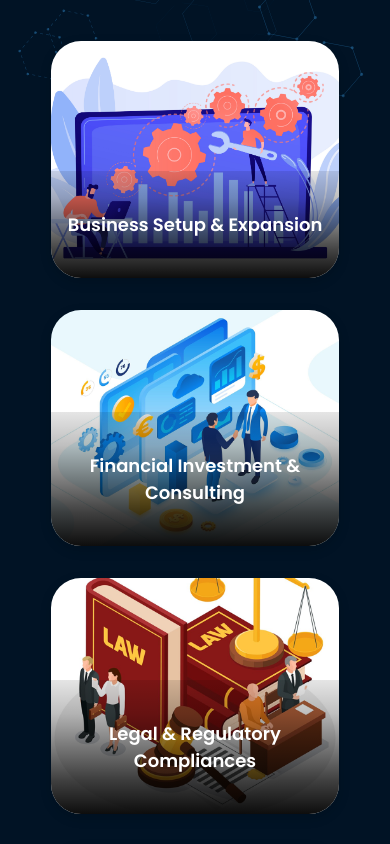
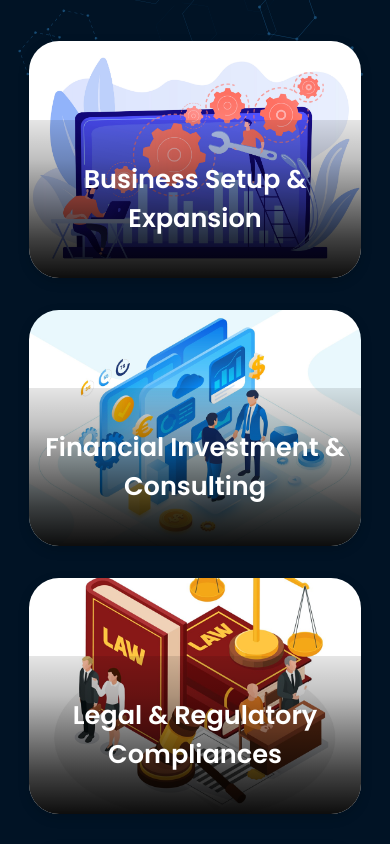
Before and after one commit to FNP-git/FNP-GLOBAL, a React (Vite) app in the folder frontend/: page /about in a window 390 px wide. Shown: the part 6340-7184 px from the top of the page. Built offline with nearby package versions, Linux system fonts and the light colour scheme.

Commit message:
ipad config

```diff
--- a/frontend/src/components/HamburgerMenu.css
+++ b/frontend/src/components/HamburgerMenu.css
@@ -7,7 +7,7 @@
         display: none;
     }
   }
-  @media (max-width: 835px) {
+  @media (max-width: 1024px) {
     /* hide original header menu when hamburger is active */
     #menu {
       display: none !important;
--- a/frontend/src/components/Header.css
+++ b/frontend/src/components/Header.css
@@ -60,7 +60,7 @@
   }
 
   /* hide desktop menu on small screens */
-  @media (max-width: 835px) {
+  @media (max-width: 1024px) {
     #menu {
       display: none;
     }
--- a/frontend/src/components/Seperator.css
+++ b/frontend/src/components/Seperator.css
@@ -16,12 +16,8 @@
     transform: translate(-50%, -50%); /* Adjust for height and width */
     overflow: hidden;
 }
-@media (max-width: 680px){
-    #blr {
-        top: 90%;
-    }
-}
-@media (max-width: 480px){
+
+@media (max-width: 1024px){
     #blr{
         display: none;
     }
--- a/frontend/src/components/ServiceCard.css
+++ b/frontend/src/components/ServiceCard.css
@@ -51,6 +51,10 @@
 @media screen and (max-width: 1024px) {
   .service-card {
     width: 22rem;
+    height: 28vh;
+  }
+  .service-card__label {
+    font-size: 1.6rem;
   }
 }
 
--- a/frontend/src/components/TestCard.css
+++ b/frontend/src/components/TestCard.css
@@ -63,7 +63,7 @@
           font-weight: 300;
         }
   }
-  @media screen and (max-width: 480px) {
+  @media screen and (max-width: 1024px) {
     .testcard {
       flex: 0 0 60vw; /* show 1 card fully, one peeking */
       height: clamp(10rem, 30rem, 20rem);
--- a/frontend/src/pages/Clients.css
+++ b/frontend/src/pages/Clients.css
@@ -69,7 +69,7 @@
     flex: 0 0 25%;
     scroll-snap-align: center;
   }
-  @media screen and (max-width: 768px) {
+  @media screen and (max-width: 1024px) {
     .clients-container{
       height: 60vh;
     }
--- a/frontend/src/pages/Welcome.css
+++ b/frontend/src/pages/Welcome.css
@@ -94,7 +94,7 @@
   text-align: center;
   max-width: 50%;
 }
-@media (max-width: 624px){
+@media (max-width: 1024px){
   #wlc-head{
     font-size: 4vh;
     margin-bottom: 1.7vh;
```
